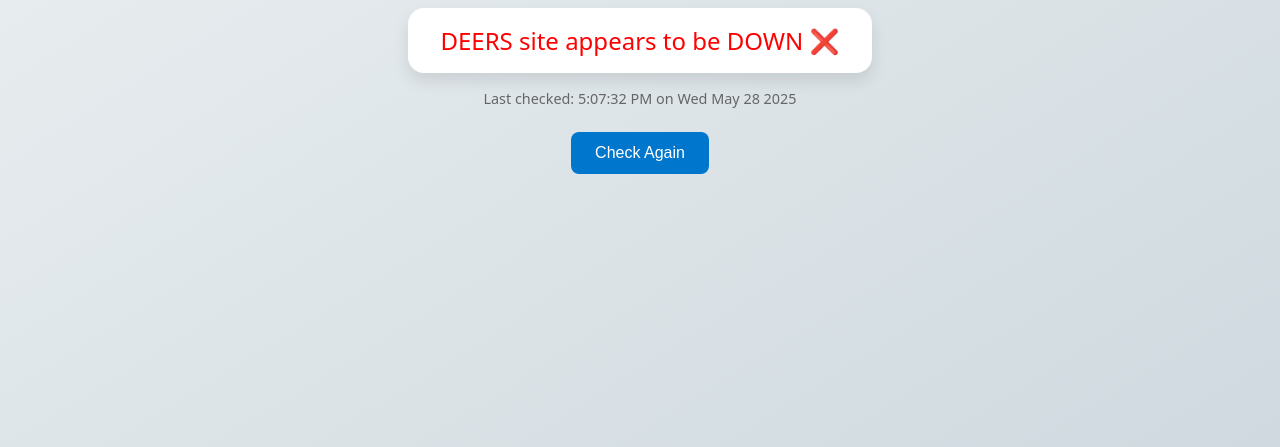
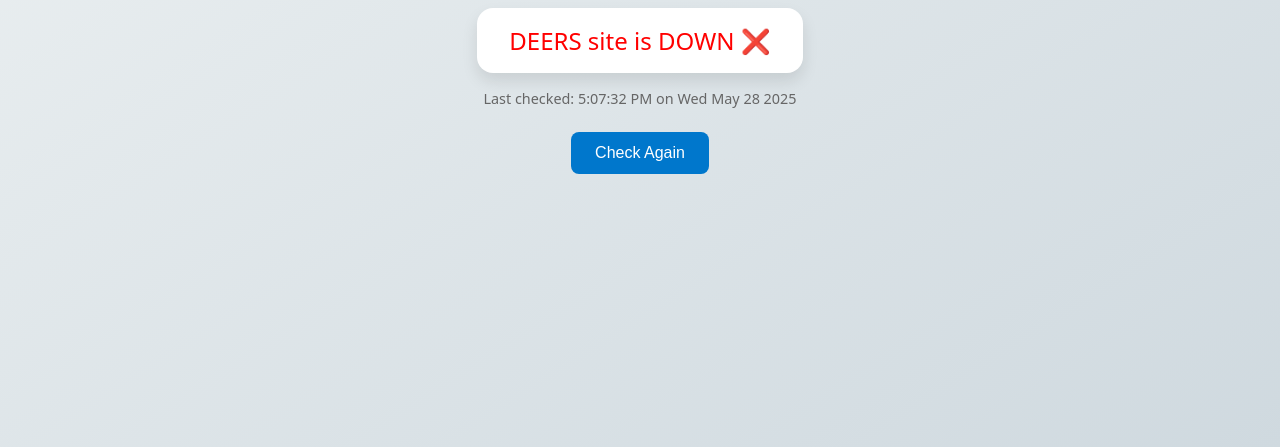
Before and after one commit to leimapapa/DeersStatusChecker, a plain HTML site: page index.html in a window 1280 px wide. Shown: the part 353-800 px from the top of the page. Drawn offline with Linux system fonts and the light colour scheme; no server answers.

Commit message:
Update index.html

```diff
--- a/index.html
+++ b/index.html
@@ -32,6 +32,7 @@
     }
     .up { color: green; }
     .down { color: red; }
+    .mixed { color: orange; }
     .timestamp {
       font-size: 0.9rem;
       color: #666;
@@ -58,25 +59,46 @@
   <button onclick="checkStatus()">Check Again</button>
 
   <script>
+    async function checkMultipleUrls(urls) {
+      const results = await Promise.all(urls.map(url =>
+        fetch(url, { mode: 'no-cors' })
+          .then(() => ({ url, status: 'up' }))
+          .catch(() => ({ url, status: 'down' }))
+      ));
+      return results;
+    }
+
+    function interpretStatus(results) {
+      const upCount = results.filter(r => r.status === 'up').length;
+      const downCount = results.length - upCount;
+
+      if (upCount === results.length) return { status: 'UP ✅', class: 'up' };
+      if (downCount === results.length) return { status: 'DOWN ❌', class: 'down' };
+      return { status: 'PARTIALLY UP ⚠️', class: 'mixed' };
+    }
+
     async function checkStatus() {
       const statusEl = document.getElementById('status');
       const timestampEl = document.getElementById('timestamp');
       statusEl.textContent = 'Checking...';
       statusEl.className = 'status';
-      try {
-        const response = await fetch("https://milconnect.dmdc.osd.mil/", { mode: 'no-cors' });
-        // In 'no-cors' mode, the fetch succeeds but you can't inspect content — treat as UP.
-        statusEl.textContent = 'DEERS site appears to be UP ✅';
-        statusEl.classList.add('up');
-      } catch (e) {
-        statusEl.textContent = 'DEERS site appears to be DOWN ❌';
-        statusEl.classList.add('down');
-      }
+
+      const urls = [
+        'https://milconnect.dmdc.osd.mil/milconnect/',
+        'https://www.dmdc.osd.mil/self_service/',
+        'https://milconnect.dmdc.osd.mil/'
+      ];
+
+      const results = await checkMultipleUrls(urls);
+      const overall = interpretStatus(results);
+
+      statusEl.textContent = `DEERS site is ${overall.status}`;
+      statusEl.classList.add(overall.class);
+
       const now = new Date();
       timestampEl.textContent = `Last checked: ${now.toLocaleTimeString()} on ${now.toDateString()}`;
     }
 
-    // Initial check
     checkStatus();
   </script>
 </body>
```
